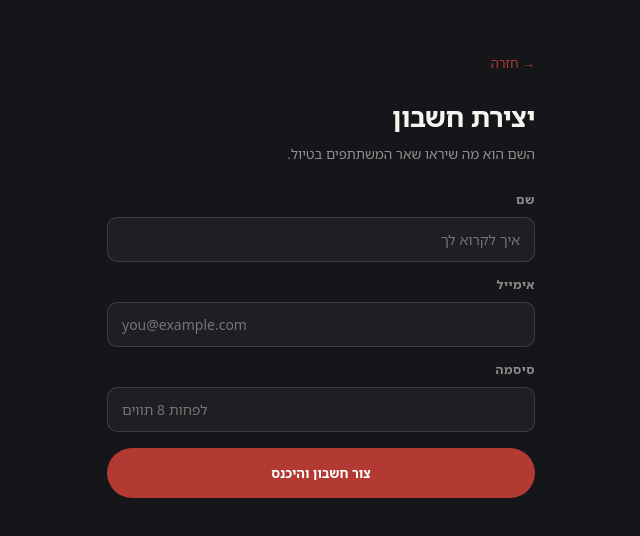
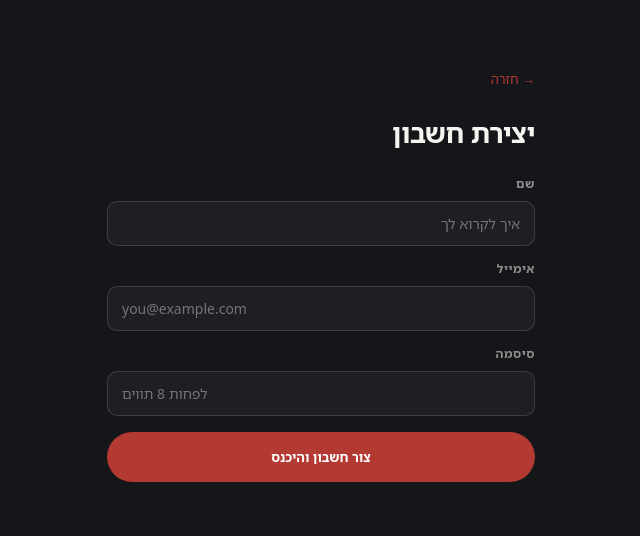
Before and after one commit to GoldenSymbol/JapanApp, a React (Vite) app in the folder frontend/: page /signup in a window 1280 px wide. Shown: the part 108-644 px from the top of the page, without its empty margins (415-1055 px from the left). Built offline with nearby package versions, Linux system fonts and the light colour scheme; no server answers; a web font is replaced by a local one.

Commit message:
Remove name-visibility hint line from signup screen

```diff
--- a/frontend/src/screens/Signup.tsx
+++ b/frontend/src/screens/Signup.tsx
@@ -28,9 +28,6 @@ export function Signup() {
     <div className="app-shell" style={{ justifyContent: 'center', padding: '0 26px 40px' }}>
       <Link to="/login" style={{ font: "500 13px 'Noto Sans Hebrew',sans-serif", color: 'var(--accent)', padding: '8px 0' }}>→ חזרה</Link>
       <div style={{ font: "600 27px/1.25 'Noto Sans Hebrew',sans-serif", letterSpacing: '-.4px', marginTop: 20 }}>יצירת חשבון</div>
-      <div style={{ font: "400 13.5px/1.6 'Noto Sans Hebrew',sans-serif", color: 'var(--text-dim)', marginTop: 10 }}>
-        השם הוא מה שיראו שאר המשתתפים בטיול.
-      </div>
       <div style={{ marginTop: 26 }}>
         <div className="section-label" style={{ paddingBottom: 9 }}>שם</div>
         <input className="field" placeholder="איך לקרוא לך" value={name} onChange={(e) => setName(e.target.value)} />
```
